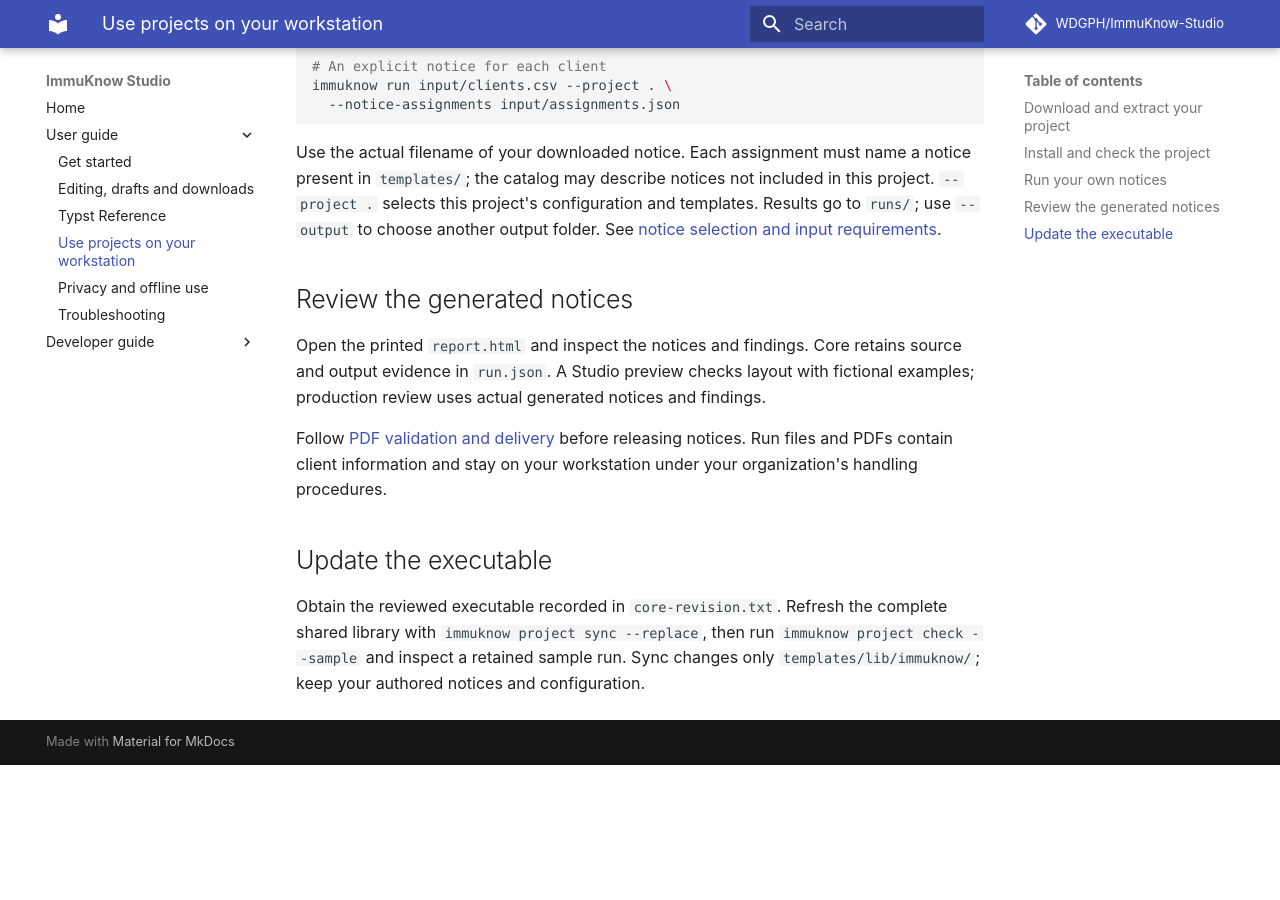
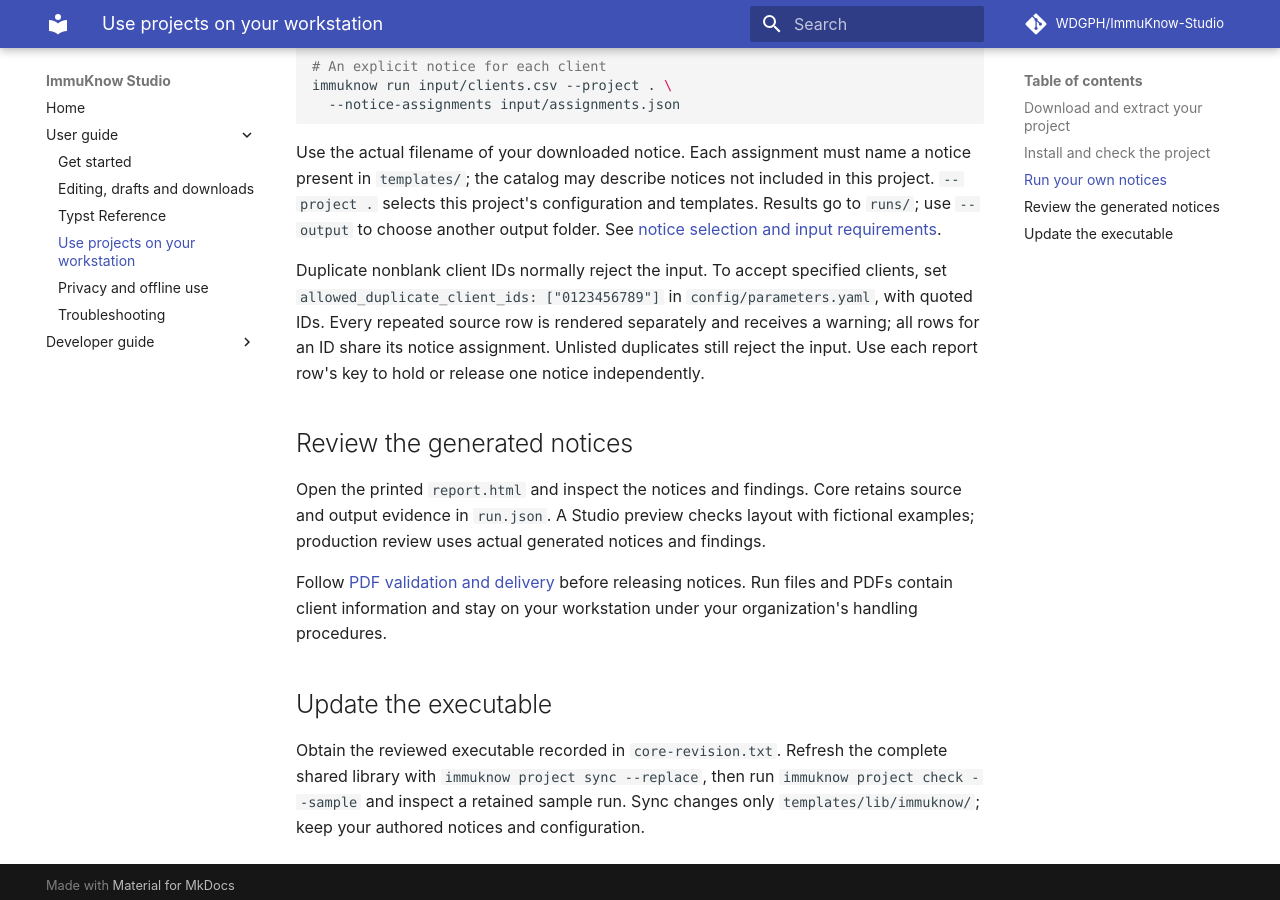
Before and after one commit to WDGPH/ImmuKnow-Studio, an MkDocs documentation site: the page built from docs/local-production.md, in a window 1280 px wide and 900 px high, scrolled down 2495 px. Built offline with MkDocs 1.6.1 and Material for MkDocs 9.7.7, drawn with Linux system fonts in a browser that asks for light colours; comment, search, counter and statistics services are not loaded; before the commit the page ends 3260 px from its top, so only the background shows below that.

Commit message:
Adopt duplicate-client exceptions and updated agent defaults

```diff
--- a/core-revision.txt
+++ b/core-revision.txt
@@ -1 +1 @@
-5ff69752594e46185e55f61cde038028f72fe85d
+def71d732c9f9e17879bd380e7e215e822ec4efa
--- a/docs/local-production.md
+++ b/docs/local-production.md
@@ -105,6 +105,13 @@ this project. `--project .` selects this project's configuration and templates.
 to `runs/`; use `--output` to choose another output folder.
 See [notice selection and input requirements](https://docs.phiz.ca/immuknow/latest/user_guide/getting_started/#select-notices).
 
+Duplicate nonblank client IDs normally reject the input. To accept specified
+clients, set `allowed_duplicate_client_ids: ["0123456789"]` in
+`config/parameters.yaml`, with quoted IDs. Every repeated source row is rendered
+separately and receives a warning; all rows for an ID share its notice assignment.
+Unlisted duplicates still reject the input. Use each report row's key to hold or
+release one notice independently.
+
 ## Review the generated notices
 
 Open the printed `report.html` and inspect the notices and findings. Core retains
--- a/pyproject.toml
+++ b/pyproject.toml
@@ -9,7 +9,7 @@ package = false
 
 [tool.uv.sources]
 
-immuknow-template-resources = { git = "https://github.com/WDGPH/ImmuKnow-Template.git", rev = "dbe1b3c73d4d45ee887cd155c3aeac20dc2756fa" }
+immuknow-template-resources = { git = "https://github.com/WDGPH/ImmuKnow-Template.git", rev = "eaddd5c181ef7a71e980dbd33cde8232fbc28788" }
 
 [dependency-groups]
 dev = [
```
Also changed, not shown: 1 other file.
